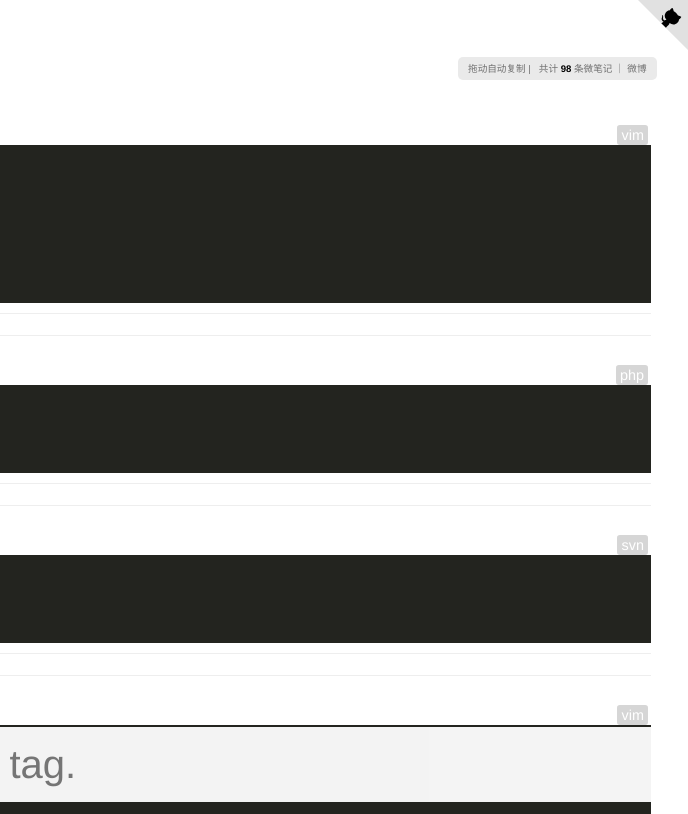
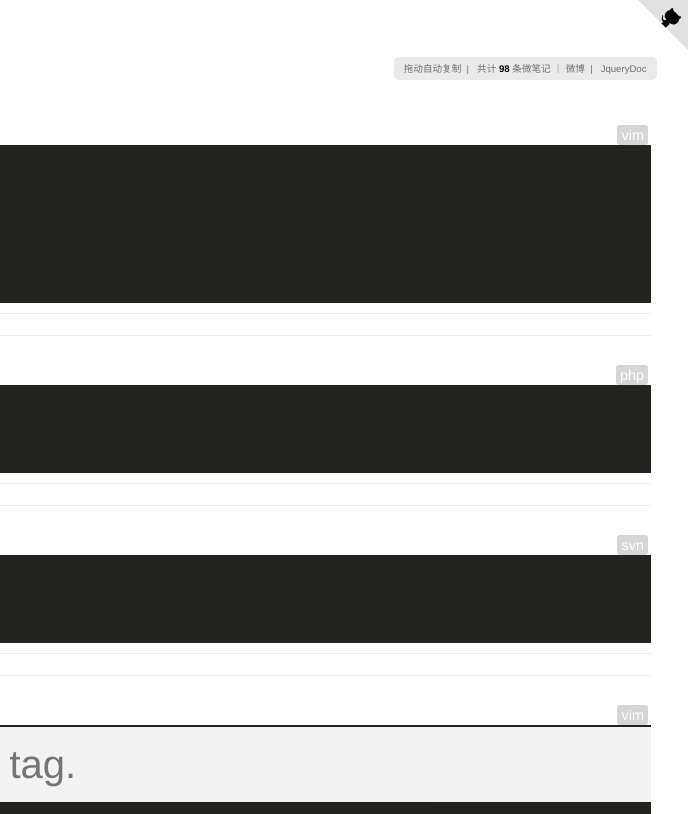
Before and after one commit to vinplezhang/wilon.github.io, a plain HTML site: page index.html in a window 1280 px wide. Shown: the top 814 px of the page, 592-1280 px from the left. Drawn offline with Linux system fonts and the light colour scheme.

```diff
--- a/index.html
+++ b/index.html
@@ -21,9 +21,12 @@
         </div>
         <div class="right">
             <div class="box">
-                <span class="info" id="tooltip">拖动自动复制</span>&nbsp;|&nbsp;&nbsp;
+                <span class="info" id="tooltip">拖动自动复制</span>
+                &nbsp;|&nbsp;&nbsp;
                 <span class="info" id="info"></span>
                 <a href="http://weibo.com/wgwg105" title="王伟龙的微博" target="_blank" rel="nofollow">微博</a>
+                &nbsp;|&nbsp;&nbsp;
+                <a href="https://wilon.github.io/jquery-cheatsheet/doc/" title="Jquery Doc" target="_blank" rel="nofollow">JqueryDoc</a>
             </div>
         </div>
     </header>
```
Also changed, not shown: blog/index.html (+4 -1 lines).
